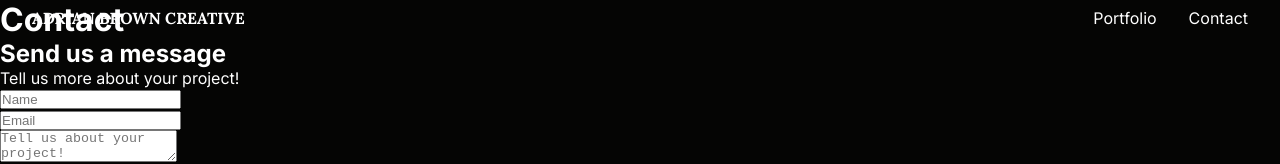
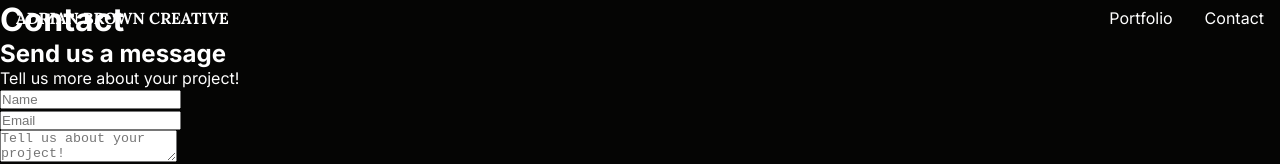
Before and after one commit to adrianbrown732/adrian-brown-creative, a Next.js app: page /contact in a window 1280 px wide. Shown: the top 164 px of the page. Built offline with nearby package versions, Linux system fonts and the light colour scheme.

Commit message:
Edit header spacing

```diff
--- a/app/page.module.css
+++ b/app/page.module.css
@@ -7,7 +7,7 @@
   position: absolute;
   width: 100%;
   z-index: 5;
-  padding: 8px 32px;
+  padding: 8px 16px;
 }
 
 .header h1,
```
